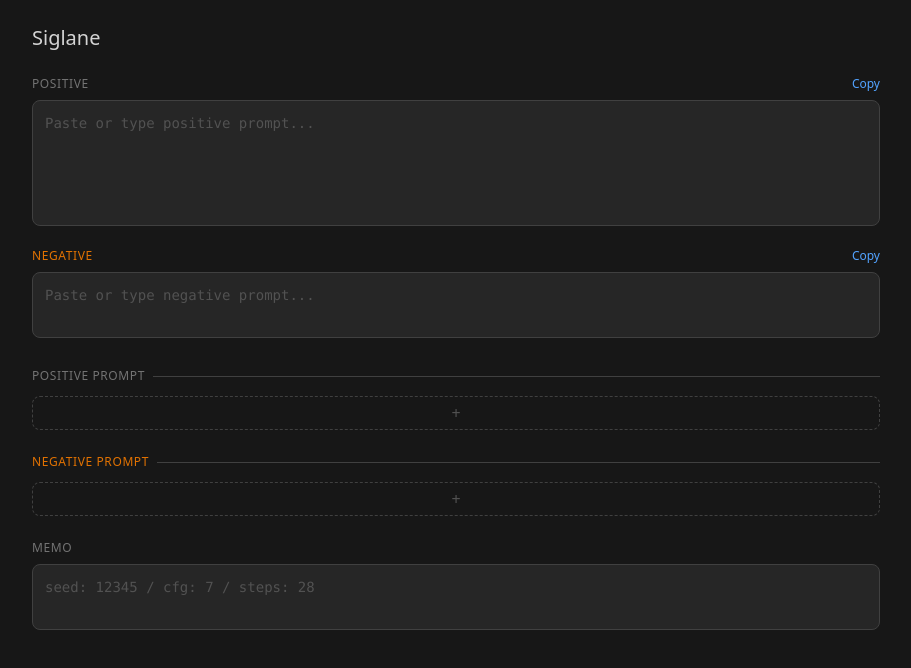
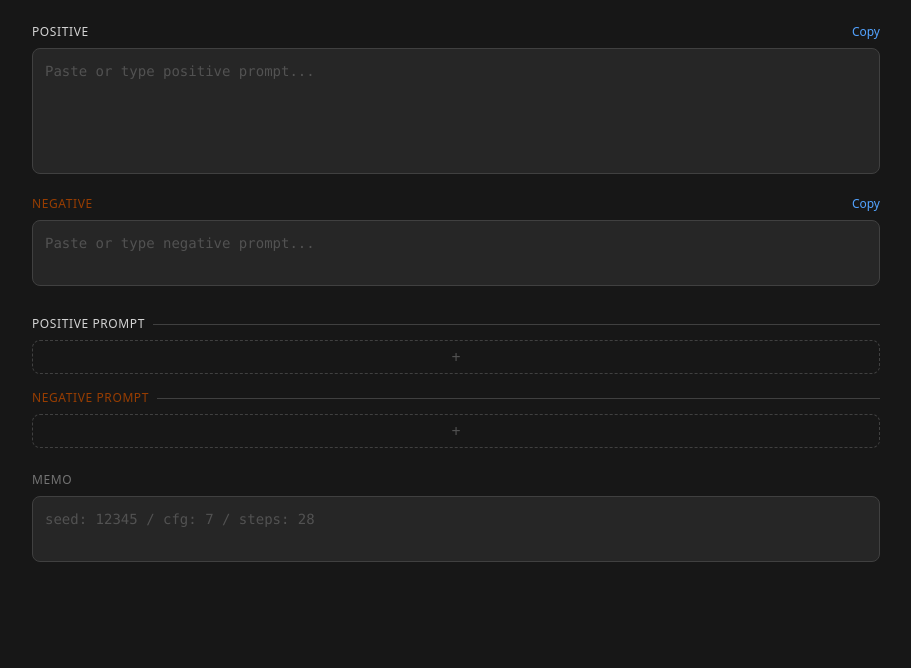
Before and after one commit to kimikolab/Siglane, a Next.js app: page / in a window 1280 px wide. Shown: the top 668 px of the page, without its empty margins (184-1095 px from the left). Built offline with nearby package versions, Linux system fonts and the light colour scheme.

Commit message:
style: improve line density, drag handle, color hierarchy style: remove header title, reclaim vertical space

```diff
--- a/src/app/page.tsx
+++ b/src/app/page.tsx
@@ -125,8 +125,6 @@ export default function Home() {
   return (
     <div className="min-h-screen bg-neutral-900 text-neutral-100">
       <div className="max-w-4xl mx-auto p-6">
-        <h1 className="text-xl font-medium mb-6 text-neutral-300">Siglane</h1>
-
         {/* テキストエリア（P/N横並び） */}
         <div className="space-y-4 mb-6">
           <InputArea
@@ -139,7 +137,7 @@ export default function Home() {
           <InputArea
             label="Negative"
             rows={2}
-            labelColor="text-amber-600"
+            labelColor="text-amber-800"
             allText={negativeAllText}
             copyText={negativeCopyText}
             onSync={handleSyncNegative}
--- a/src/components/InputArea.tsx
+++ b/src/components/InputArea.tsx
@@ -16,7 +16,7 @@ interface InputAreaProps {
 
 export default function InputArea({
   label,
-  labelColor = "text-neutral-500",
+  labelColor = "text-neutral-300",
   rows = 3, // ← 追加（デフォルト3）
   allText,
   copyText,
--- a/src/components/PromptEditor.tsx
+++ b/src/components/PromptEditor.tsx
@@ -28,8 +28,8 @@ export default function PromptEditor({
 }: PromptEditorProps) {
   return (
     <div>
-      <div className="flex items-center gap-2 mb-3">
-        <span className="text-xs text-neutral-500 uppercase tracking-wider">
+      <div className="flex items-center gap-2 mb-2">
+        <span className="text-xs text-neutral-300 uppercase tracking-wider">
           Positive prompt
         </span>
         <div className="flex-1 h-px bg-neutral-700" />
@@ -46,8 +46,8 @@ export default function PromptEditor({
         }
       />
 
-      <div className="flex items-center gap-2 mt-6 mb-3">
-        <span className="text-xs text-amber-600 uppercase tracking-wider">
+      <div className="flex items-center gap-2 mt-4 mb-2">
+        <span className="text-xs text-amber-800 uppercase tracking-wider">
           Negative prompt
         </span>
         <div className="flex-1 h-px bg-neutral-700" />
--- a/src/components/PromptLineItem.tsx
+++ b/src/components/PromptLineItem.tsx
@@ -41,7 +41,7 @@ export default function PromptLineItem({
     <div
       ref={setNodeRef}
       style={style}
-      className={`flex items-center gap-2 px-3 py-2 bg-neutral-800 rounded-lg border border-neutral-700 transition-opacity ${
+      className={`flex items-center gap-2 px-2.5 py-1.5 bg-neutral-800 rounded border border-neutral-700/60 transition-opacity ${
         line.enabled ? "opacity-100" : "opacity-40"
       }`}
     >
@@ -49,9 +49,11 @@ export default function PromptLineItem({
       <span
         {...attributes}
         {...listeners}
-        className="text-neutral-600 cursor-grab active:cursor-grabbing select-none"
+        className="flex flex-col gap-[3px] py-1 px-0.5 cursor-grab active:cursor-grabbing select-none group"
       >
-        ⠿
+        <span className="block w-3.5 h-[1.5px] bg-neutral-600 rounded-full group-hover:bg-neutral-400 transition-colors" />
+        <span className="block w-3.5 h-[1.5px] bg-neutral-600 rounded-full group-hover:bg-neutral-400 transition-colors" />
+        <span className="block w-3.5 h-[1.5px] bg-neutral-600 rounded-full group-hover:bg-neutral-400 transition-colors" />
       </span>
 
       <button
@@ -91,7 +93,7 @@ export default function PromptLineItem({
         <span
           onClick={() => setIsEditing(true)}
           className={`flex-1 text-sm font-mono cursor-text ${
-            line.enabled ? "text-neutral-200" : "text-neutral-500 line-through"
+            line.enabled ? "text-neutral-100" : "text-neutral-500 line-through"
           }`}
         >
           {line.text}
--- a/src/components/PromptLineList.tsx
+++ b/src/components/PromptLineList.tsx
@@ -56,7 +56,7 @@ export default function PromptLineList({
         items={lines.map((l) => l.id)}
         strategy={verticalListSortingStrategy}
       >
-        <div className="flex flex-col gap-1">
+        <div className="flex flex-col gap-0.5">
           {lines.map((line) => (
             <PromptLineItem
               key={line.id}
```
